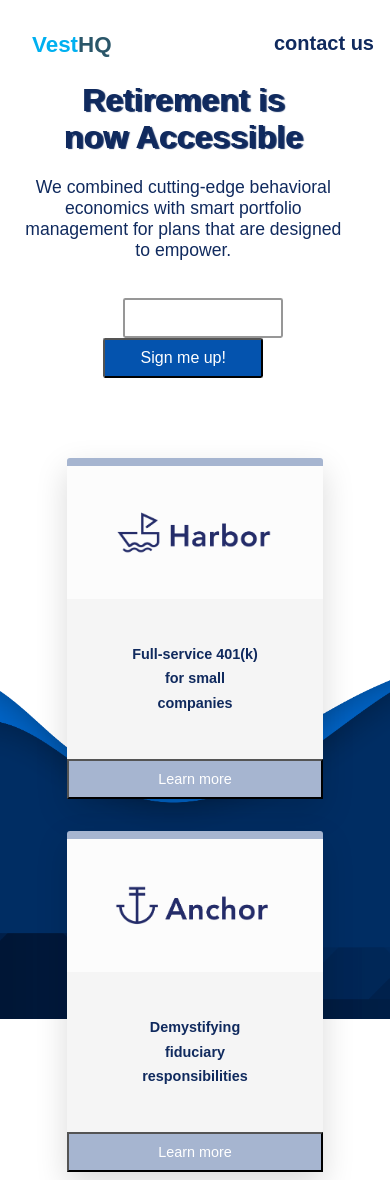
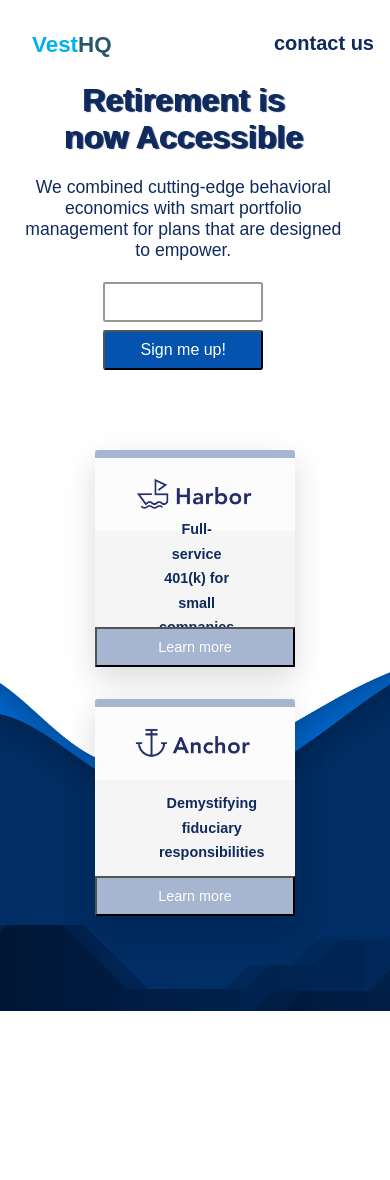
Before and after one commit to VestHQ/VestHQ, a Jekyll site: the page built from index.html, in a window 390 px wide. Built offline with Jekyll 4.4.1, drawn with Linux system fonts in a browser that asks for light colours; some web fonts are replaced; after the commit the page ends 1011 px from its top, so only the background shows below that.

Commit message:
added some media queries to cards

```diff
--- a/_sass/3-layout/cards.scss
+++ b/_sass/3-layout/cards.scss
@@ -15,6 +15,11 @@
     margin: 5rem auto;
     display: inline-block;
     transition: all .2s;
+
+    @include respond(phone){
+      width: 15rem;
+      margin: 2rem auto;
+    }
   }
 
   // center text in box!
@@ -29,6 +34,9 @@
     display: flex;
     align-items: center;
 
+    @include respond(phone){
+      height: 12rem;
+    }
   }
 
   &__bottom {
@@ -51,9 +59,17 @@
         background-color: $card-hover-color;
       }
     }
+
+    //@include respond(phone){
+    //  height: 3rem;
+    //}
   }
 
-  //@include respond(tab-port){
-  //  margin-bottom: 1rem;
-  //}
+  @include respond(tab-port) {
+    width: 28rem;
+  }
+
+  @include respond(phone){
+    width: 25rem;
+  }
 }
--- a/_sass/3-layout/grid.scss
+++ b/_sass/3-layout/grid.scss
@@ -2,6 +2,7 @@
   //1140px is a standard - so divide by 10 and use rem
   max-width: $grid-width;
   margin: 0 auto;
+
 
   &:not(:last-child){
     margin-bottom: $gutter-vertical;
@@ -20,6 +21,7 @@
 
     @include respond(tab-port) {
       width: 100% !important;
+      //margin-right: -28rem;
     }
   }
 
--- a/_sass/3-layout/heading.scss
+++ b/_sass/3-layout/heading.scss
@@ -73,7 +73,7 @@
 
     @include respond(phone){
       width: 20rem;
-      //margin: 2rem auto;
+      margin: 0 auto 1rem auto;
     }
 
     @include respond(tab-port){
```
Also changed, not shown: 1 other file.
